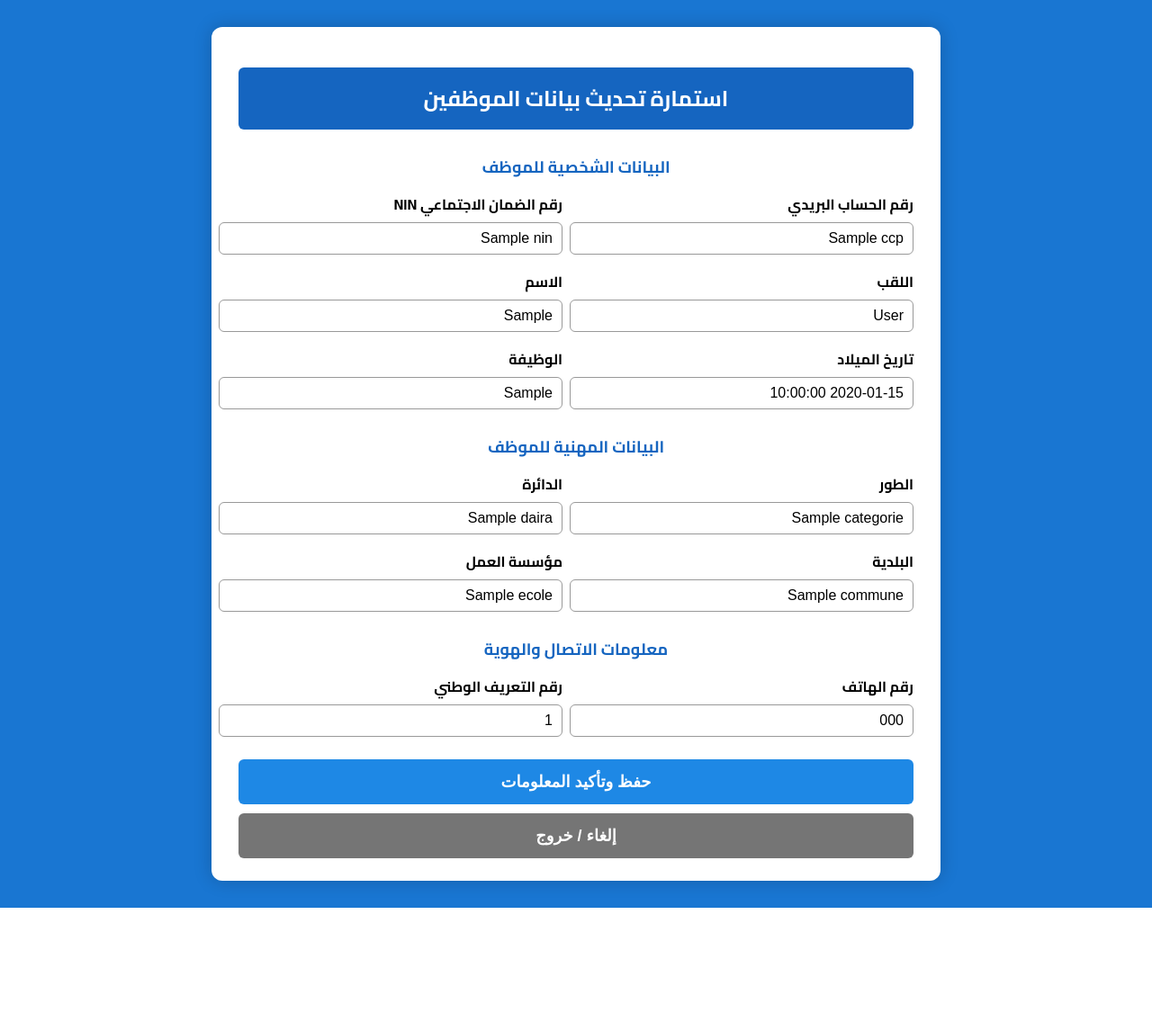
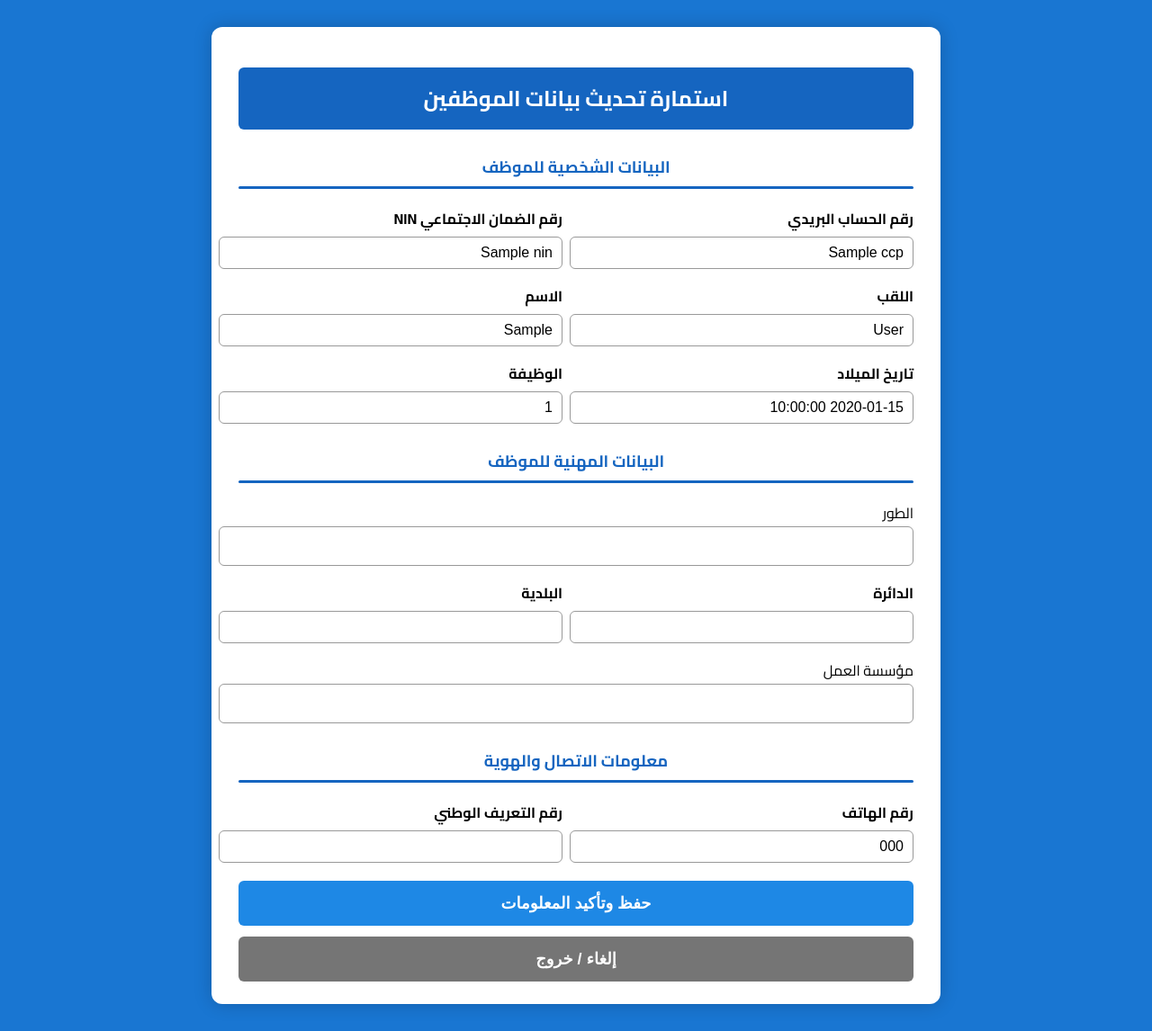
Before and after one commit to hocinebno3131-source/flask_app, a Flask app: template templates/edit_employee.html in a window 1280 px wide. Shown: the whole page at 90% size. Before the commit the page ends 1009 px from the top, so only its background shows below. Run offline with Flask 3, Linux system fonts and the light colour scheme; the template is opened without the code that fills it: most values are stand-ins (such as "Sample title", 1, 10 or a date in 2020).

Commit message:
Update edit_employee.html

```diff
--- a/templates/edit_employee.html
+++ b/templates/edit_employee.html
@@ -7,184 +7,71 @@
     <link href="https://fonts.googleapis.com/css2?family=Cairo:wght@400;700&display=swap" rel="stylesheet">
 
     <style>
-        body {
-            margin: 0;
-            font-family: 'Cairo', sans-serif;
-            background: #1976d2;
-            display: flex;
-            justify-content: center;
-            padding: 30px 0;
-            direction: rtl;
-        }
-
-        .form-box {
-            background: white;
-            width: 750px;
-            padding: 25px 30px;
-            border-radius: 12px;
-            box-shadow: 0 0 20px rgba(0,0,0,0.2);
-        }
-
-        h2 {
-            text-align: center;
-            background: #1565c0;
-            color: white;
-            padding: 12px;
-            border-radius: 6px;
-            font-weight: 700;
-        }
-
-        .section-title {
-            font-weight: 600;
-            margin-top: 25px;
-            margin-bottom: 10px;
-            font-size: 18px;
-            color: #1565c0;
-            text-align: center;
-        }
-
-        .row {
-            display: flex;
-            justify-content: space-between;
-            margin-bottom: 15px;
-        }
-
-        .field {
-            width: 48%;
-        }
-
-        label {
-            display: block;
-            font-weight: 600;
-            margin-bottom: 5px;
-        }
-
-        input {
-            width: 100%;
-            padding: 8px 10px;
-            border-radius: 6px;
-            border: 1px solid #999;
-            font-size: 16px;
-        }
-
-        .buttons {
-            margin-top: 25px;
-            display: flex;
-            flex-direction: column;
-            gap: 10px;
-        }
-
-        button {
-            padding: 14px;
-            font-size: 18px;
-            font-weight: 700;
-            border-radius: 6px;
-            cursor: pointer;
-            color: white;
-            border: none;
-        }
-
-        .btn-save {
-            background: #1e88e5;
-        }
-
-        .btn-cancel {
-            background: #757575;
-        }
+        body { margin:0; font-family:'Cairo',sans-serif; background:#1976d2; display:flex; justify-content:center; padding:30px 0; direction:rtl; }
+        .form-box { background:white; width:750px; padding:25px 30px; border-radius:12px; box-shadow:0 0 20px rgba(0,0,0,0.2); }
+        h2,h3{text-align:center;margin-bottom:15px;}
+        h2 {background:#1565c0;color:white;padding:12px;border-radius:6px;font-weight:700;}
+        .section-title {font-weight:600;margin-top:25px;margin-bottom:10px;font-size:18px;color:#1565c0;text-align:center; position:relative; padding-bottom:8px;}
+        .section-title::after{content:"";display:block;width:100%;height:3px;background-color:#1565c0;margin-top:5px;border-radius:2px;}
+        .row {display:flex; justify-content:space-between; margin-bottom:15px;}
+        .field {width:48%;}
+        .field label {display:block;font-weight:600;margin-bottom:5px;text-align:right;}
+        .field input {width:100%; padding:8px 10px; border-radius:6px; border:1px solid #999; font-size:16px; text-align:right;}
+        .single-field {margin-bottom:15px; width:100%;}
+        .single-field label {text-align:center;}
+        .single-field input {width:100%; padding:12px 10px; border-radius:6px; border:1px solid #999; font-size:16px; text-align:right;}
+        .buttons {display:flex; flex-direction:column; gap:12px; margin-top:20px;}
+        .btn {padding:14px 0; font-size:18px; font-weight:700; border-radius:6px; cursor:pointer; color:white; border:none; text-align:center; transition:all 0.3s ease; width:100%;}
+        .btn-save {background:#1e88e5;}
+        .btn-cancel {background:#757575;}
+        .btn:hover {transform:scale(1.02);}
     </style>
-
-    <script>
-        function confirmSave() {
-            return confirm("هل أنت متأكد من حفظ التغييرات في الملف؟");
-        }
-    </script>
 </head>
 <body>
 
 <div class="form-box">
     <h2>استمارة تحديث بيانات الموظفين</h2>
 
-    <form method="POST" onsubmit="return confirmSave();">
+    <div class="section-title">البيانات الشخصية للموظف</div>
 
-        <!-- البيانات الشخصية -->
-        <div class="section-title">البيانات الشخصية للموظف</div>
     <div class="row">
-            <div class="field">
-                <label>رقم الحساب البريدي</label>
-                <input type="text" name="CCP" value="{{ employee.CCP }}" readonly>
-            </div>
-            <div class="field">
-                <label>رقم الضمان الاجتماعي NIN</label>
-                <input type="text" name="NIN" value="{{ employee.NIN or '' }}">
-            </div>
+        <div class="field"><label>رقم الحساب البريدي</label><input type="text" value="{{ employee.CCP }}"></div>
+        <div class="field"><label>رقم الضمان الاجتماعي NIN</label><input type="text" value="{{ employee.NIN or '' }}"></div>
     </div>
 
     <div class="row">
-            <div class="field">
-                <label>اللقب</label>
-                <input type="text" name="last_name" value="{{ employee.last_name }}">
-            </div>
-            <div class="field">
-                <label>الاسم</label>
-                <input type="text" name="first_name" value="{{ employee.first_name }}">
-            </div>
+        <div class="field"><label>اللقب</label><input type="text" value="{{ employee.last_name }}"></div>
+        <div class="field"><label>الاسم</label><input type="text" value="{{ employee.first_name }}"></div>
     </div>
 
     <div class="row">
-            <div class="field">
-                <label>تاريخ الميلاد</label>
-                <input type="text" name="birth_date" value="{{ employee.birth_date }}">
-            </div>
-            <div class="field">
-                <label>الوظيفة</label>
-                <input type="text" name="poste_travail" value="{{ employee.poste_travail or '' }}">
-            </div>
+        <div class="field"><label>تاريخ الميلاد</label><input type="text" value="{{ employee.birth_date }}"></div>
+        <div class="field"><label>الوظيفة</label><input type="text" value="{{ employee.rank or '' }}"></div>
     </div>
 
-        <!-- البيانات المهنية -->
     <div class="section-title">البيانات المهنية للموظف</div>
+
+    <div class="single-field"><label>الطور</label><input type="text" value=""></div>
+
     <div class="row">
-            <div class="field">
-                <label>الطور</label>
-                <input type="text" name="categorie" value="{{ employee.categorie or '' }}">
-            </div>
-            <div class="field">
-                <label>الدائرة</label>
-                <input type="text" name="daira" value="{{ employee.daira or '' }}">
-            </div>
+        <div class="field"><label>الدائرة</label><input type="text" value=""></div>
+        <div class="field"><label>البلدية</label><input type="text" value=""></div>
     </div>
 
+    <div class="single-field"><label>مؤسسة العمل</label><input type="text" value=""></div>
+
+    <div class="section-title">معلومات الاتصال والهوية</div>
+
     <div class="row">
-            <div class="field">
-                <label>البلدية</label>
-                <input type="text" name="commune" value="{{ employee.commune or '' }}">
-            </div>
-            <div class="field">
-                <label>مؤسسة العمل</label>
-                <input type="text" name="ecole" value="{{ employee.ecole or '' }}">
-            </div>
-        </div>
-
-        <!-- معلومات الاتصال والهوية -->
-        <div class="section-title">معلومات الاتصال والهوية</div>
-        <div class="row">
-            <div class="field">
-                <label>رقم الهاتف</label>
-                <input type="text" name="TEL" value="{{ employee.TEL }}">
-            </div>
-            <div class="field">
-                <label>رقم التعريف الوطني</label>
-                <input type="text" name="employee_id" value="{{ employee.employee_id or '' }}">
-            </div>
+        <div class="field"><label>رقم الهاتف</label><input type="text" value="{{ employee.TEL }}"></div>
+        <div class="field"><label>رقم التعريف الوطني</label><input type="text" value=""></div>
     </div>
 
     <div class="buttons">
-            <button type="submit" class="btn-save">حفظ وتأكيد المعلومات</button>
-            <button type="button" class="btn-cancel" onclick="window.history.back();">إلغاء / خروج</button>
+        <button class="btn btn-save">حفظ وتأكيد المعلومات</button>
+        <button class="btn btn-cancel">إلغاء / خروج</button>
     </div>
 
-    </form>
 </div>
-
 </body>
 </html>
```
Lines whose indentation alone changed are shown as unchanged.
